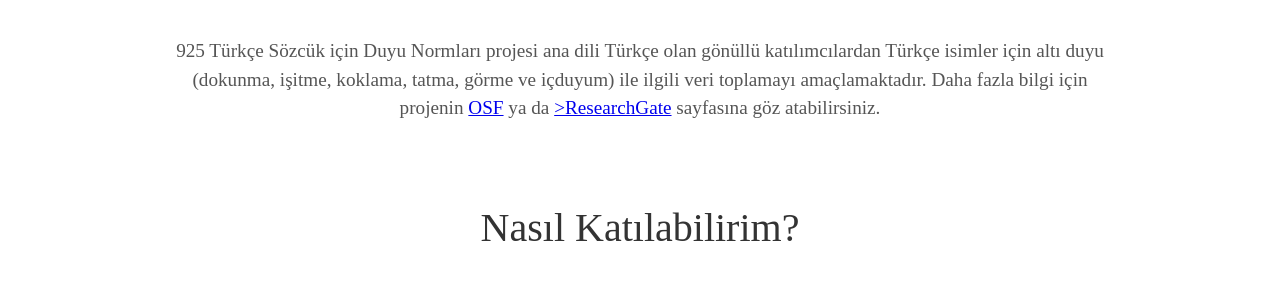
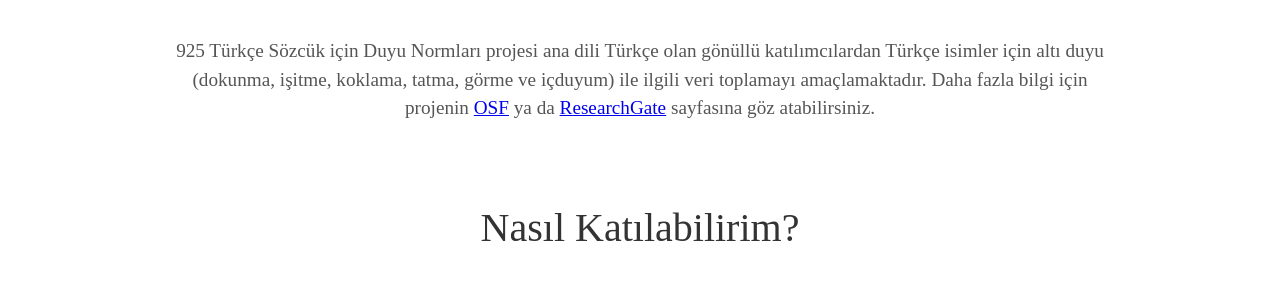
Before and after one commit to 925sozcuk/925sozcuk.github.io, a Jekyll site: the page built from index.html, in a window 1280 px wide. Shown: the part 1020-1305 px from the top of the page. Built offline with Jekyll 4.4.1, drawn with Linux system fonts in a browser that asks for light colours; some web fonts are replaced.

```diff
--- a/_includes/about.html
+++ b/_includes/about.html
@@ -3,7 +3,7 @@
   <h1>Nedir?</h1>
   <p>925 Türkçe Sözcük için Duyu Normları projesi ana dili Türkçe olan gönüllü katılımcılardan
    Türkçe isimler için altı duyu (dokunma, işitme, koklama, tatma, görme ve içduyum) ile ilgili veri toplamayı amaçlamaktadır.
-   Daha fazla bilgi için projenin <a href="https://osf.io/m34u7/" target="_blank">OSF</a> ya da <a href="https://www.researchgate.net/project/Sensory-Norms-for-925-Turkish-Nouns" target="_blank">>ResearchGate</a> sayfasına göz atabilirsiniz.</p>
+   Daha fazla bilgi için projenin <a href="https://osf.io/m34u7/" target="_blank">OSF</a> ya da <a href="https://www.researchgate.net/project/Sensory-Norms-for-925-Turkish-Nouns" target="_blank">ResearchGate</a> sayfasına göz atabilirsiniz.</p>
   <h1>Nasıl Katılabilirim?</h1>
   <p>Hemen şimdi aşağıdaki bağlantılardan dilediğiniz birine tıklayarak şu ana kadar anketleri dolduran
     <b>240 (17.03.2019)</b> kişiye katılabilirsiniz. Aynı anketi birden fazla kez dolduramazsanız ancak birden fazla anketi doldurabilirsiniz.
```
